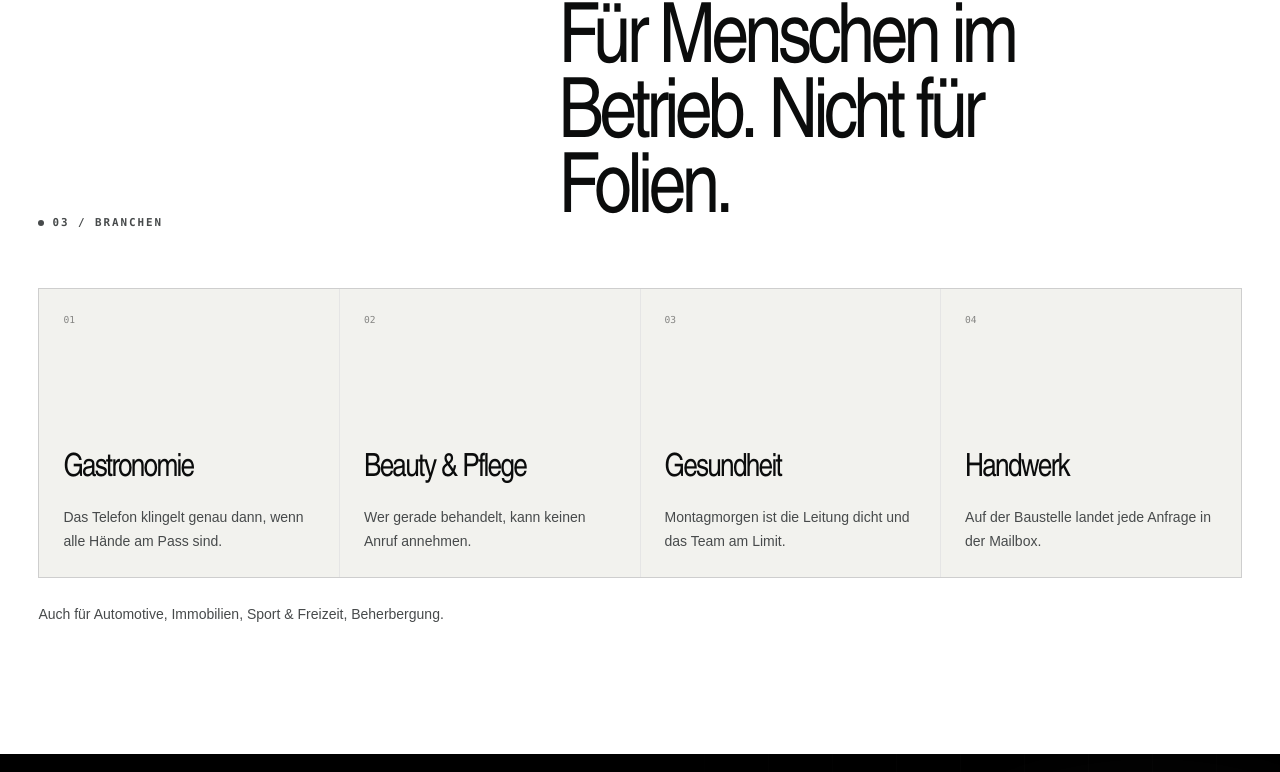
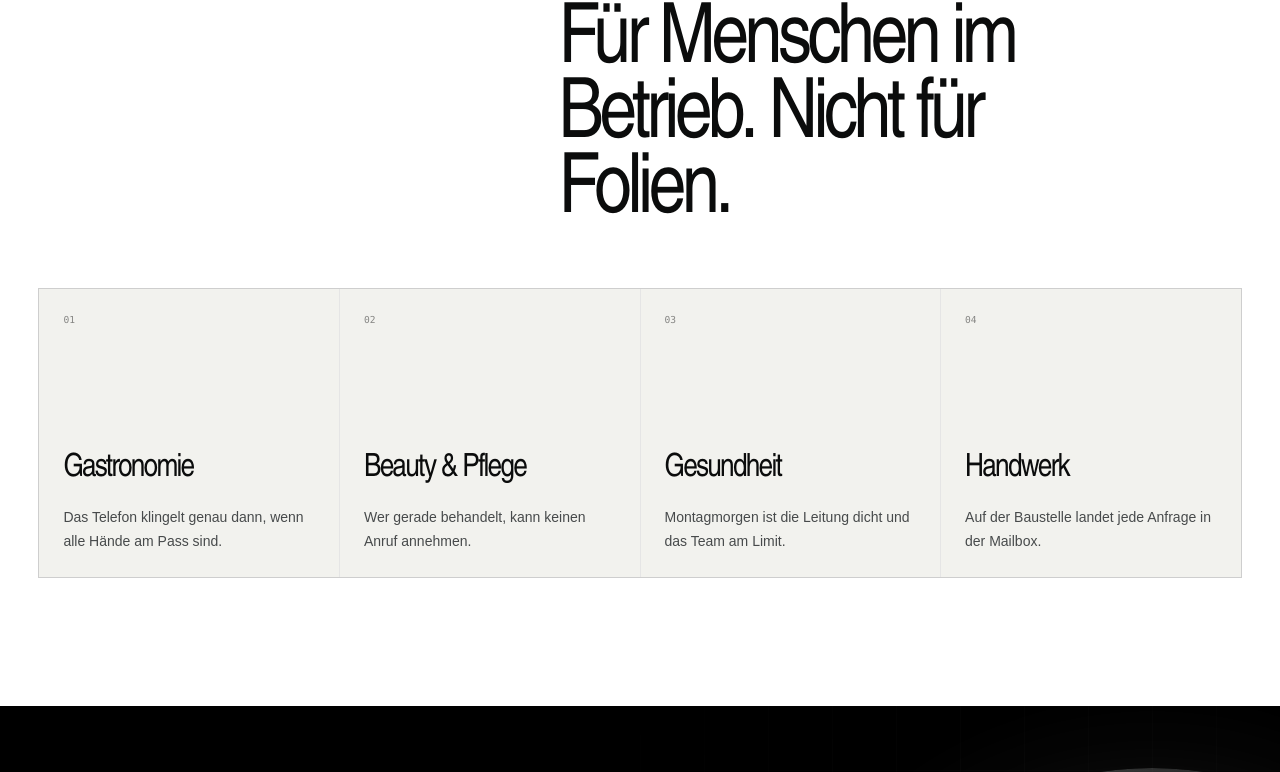
Before and after one commit to IljaDzhumelya24/ki-agent, a Next.js app: page / in a window 1280 px wide. Shown: the part 4121-4893 px from the top of the page. Built offline with nearby package versions, Linux system fonts and the light colour scheme.

Commit message:
Remove extra industry section labels

```diff
--- a/src/components/home/industry-explorer.tsx
+++ b/src/components/home/industry-explorer.tsx
@@ -1,16 +1,13 @@
 import { homeContent } from "@/content/home";
-import { SectionLabel } from "@/components/ui/section-label";
 
 export function IndustryExplorer() {
   const featured = homeContent.industries.slice(0, 4);
-  const more = homeContent.industries.slice(4);
 
   return (
     <section id="industries" className="page-gutter relative z-20 bg-white py-24 md:py-32">
       <div className="mx-auto max-w-[96rem]">
         <div className="grid gap-8 lg:grid-cols-[1fr_1.4fr] lg:items-end">
-          <SectionLabel>03 / Branchen</SectionLabel>
-          <h2 className="display-type max-w-[13ch] text-[clamp(3.5rem,6.5vw,7rem)] leading-[0.9] font-medium">
+          <h2 className="display-type max-w-[13ch] text-[clamp(3.5rem,6.5vw,7rem)] leading-[0.9] font-medium lg:col-start-2">
             Für Menschen im Betrieb. Nicht für Folien.
           </h2>
         </div>
@@ -27,9 +24,6 @@ export function IndustryExplorer() {
           ))}
         </div>
 
-        <p className="mt-6 text-sm leading-6 text-[var(--graphite)]">
-          Auch für {more.map((industry) => industry.name).join(", ")}.
-        </p>
       </div>
     </section>
   );
```
